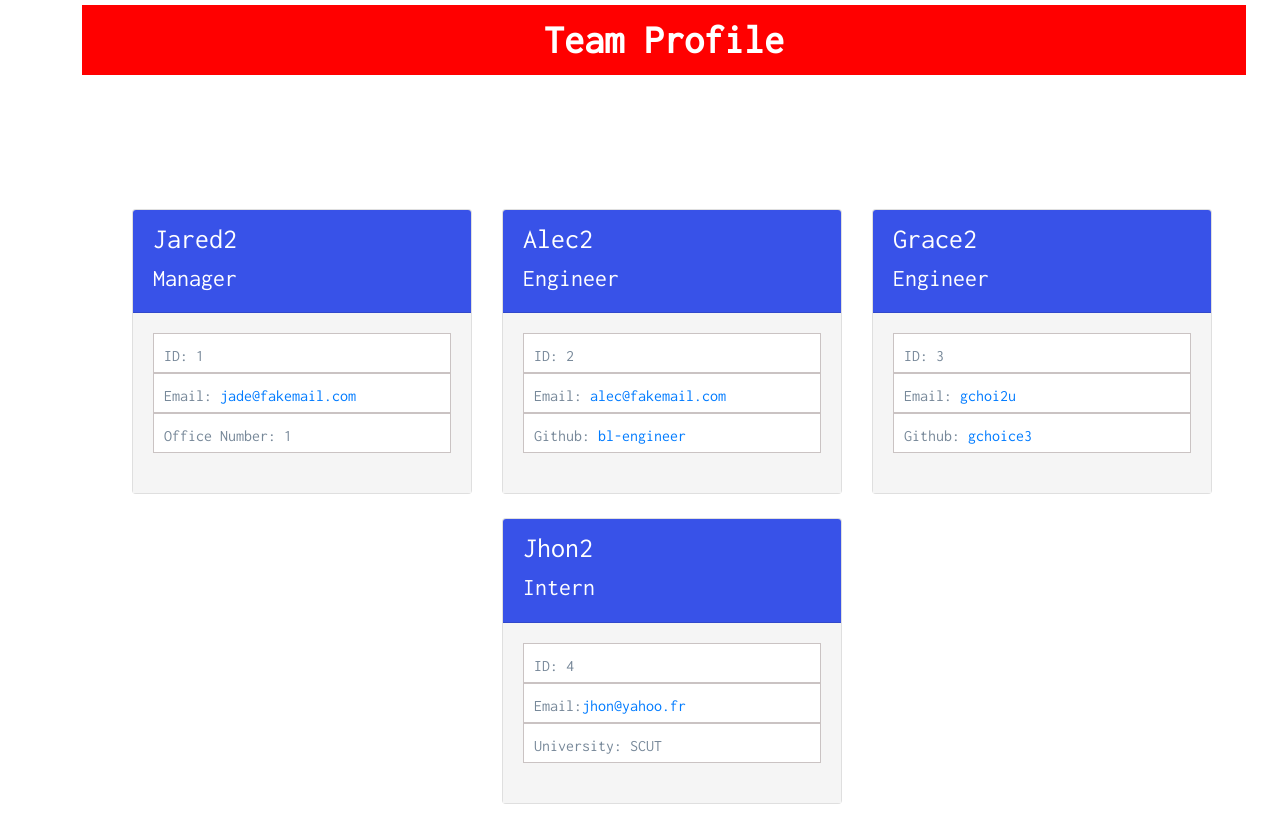
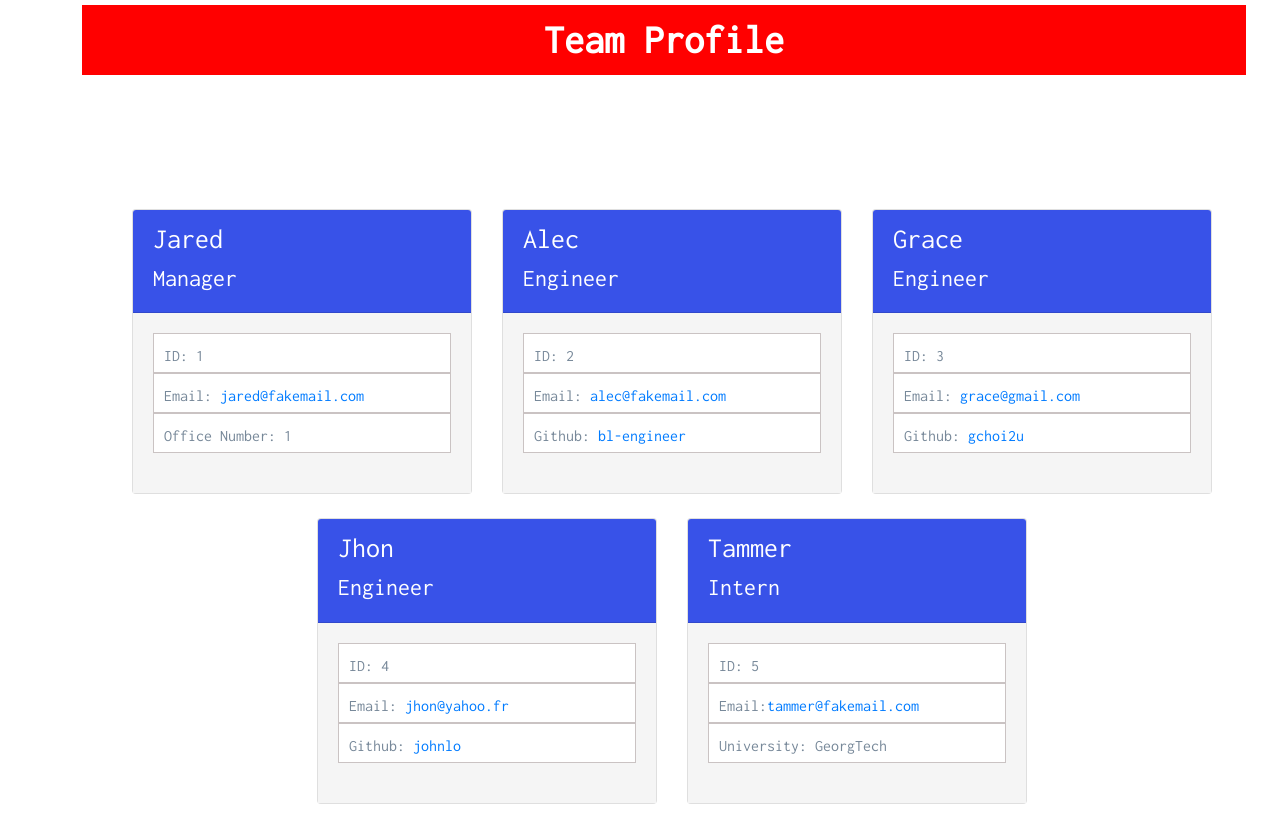
Before and after one commit to bl-engineer/homework10, a website: page dist/index.html in a window 1280 px wide. Drawn offline with nearby package versions, Linux system fonts and the light colour scheme.

Commit message:
final version of the app

```diff
--- a/dist/index.html
+++ b/dist/index.html
@@ -23,12 +23,12 @@
   <div class="col-4 mt-4">
     <div class="card h-100">
       <div class="card-header">
-        <h3>Jared2</h3>
+        <h3>Jared</h3>
         <h4>Manager</h4>
       </div>
       <div class="card-body">
         <p class="id">ID: 1</p>
-        <p class="email">Email: <a href="mailto:jade@fakemail.com">jade@fakemail.com</a></p>
+        <p class="email">Email: <a href="mailto:jared@fakemail.com">jared@fakemail.com</a></p>
         <p class="office">Office Number: 1</p>
       </div>
     </div>
@@ -37,7 +37,7 @@
   <div class="col-4 mt-4">
     <div class="card h-100">
       <div class="card-header">
-          <h3>Alec2</h3>
+          <h3>Alec</h3>
           <h4>Engineer</h4>
       </div>
       <div class="card-body">
@@ -51,13 +51,13 @@
   <div class="col-4 mt-4">
     <div class="card h-100">
       <div class="card-header">
-          <h3>Grace2</h3>
+          <h3>Grace</h3>
           <h4>Engineer</h4>
       </div>
       <div class="card-body">
         <p class="id">ID: 3</p>
-        <p class="email">Email: <a href="mailto:gchoi2u">gchoi2u</a></p>
-        <p class="github">Github: <a href="https://github.com/gchoice3">gchoice3</a></p>
+        <p class="email">Email: <a href="mailto:grace@gmail.com">grace@gmail.com</a></p>
+        <p class="github">Github: <a href="https://github.com/gchoi2u">gchoi2u</a></p>
       </div>
     </div>
   </div>
@@ -65,13 +65,27 @@
   <div class="col-4 mt-4">
     <div class="card h-100">
       <div class="card-header">
-        <h3>Jhon2</h3>
+          <h3>Jhon</h3>
+          <h4>Engineer</h4>
+      </div>
+      <div class="card-body">
+        <p class="id">ID: 4</p>
+        <p class="email">Email: <a href="mailto:jhon@yahoo.fr">jhon@yahoo.fr</a></p>
+        <p class="github">Github: <a href="https://github.com/johnlo">johnlo</a></p>
+      </div>
+    </div>
+  </div>
+
+  <div class="col-4 mt-4">
+    <div class="card h-100">
+      <div class="card-header">
+        <h3>Tammer</h3>
         <h4>Intern</h4>
       </div>
       <div class="card-body">
-        <p class="id">ID: 4</p>
-        <p class="email">Email:<a href="mailto:jhon@yahoo.fr">jhon@yahoo.fr</a></p>
-        <p class="school">University: SCUT</p>
+        <p class="id">ID: 5</p>
+        <p class="email">Email:<a href="mailto:tammer@fakemail.com">tammer@fakemail.com</a></p>
+        <p class="school">University: GeorgTech</p>
       </div>
     </div>
   </div>
```
Also changed, not shown: README.md.
